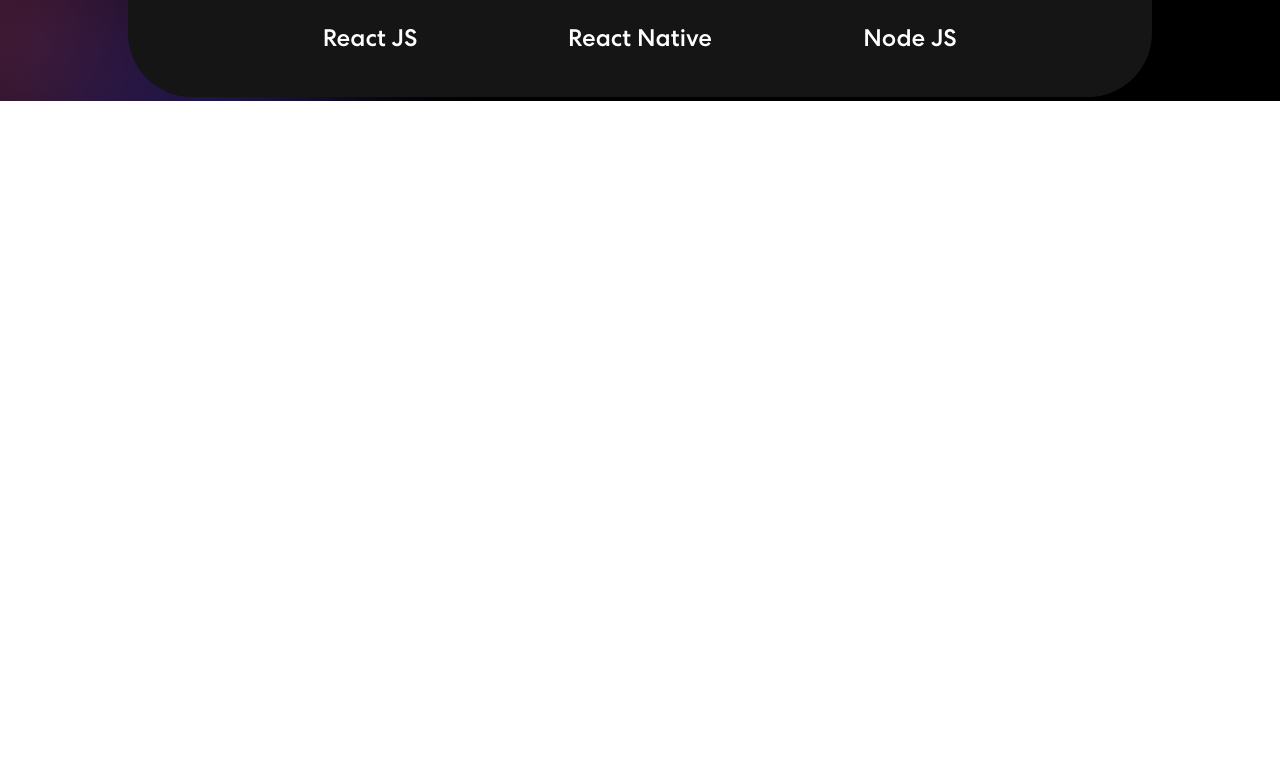
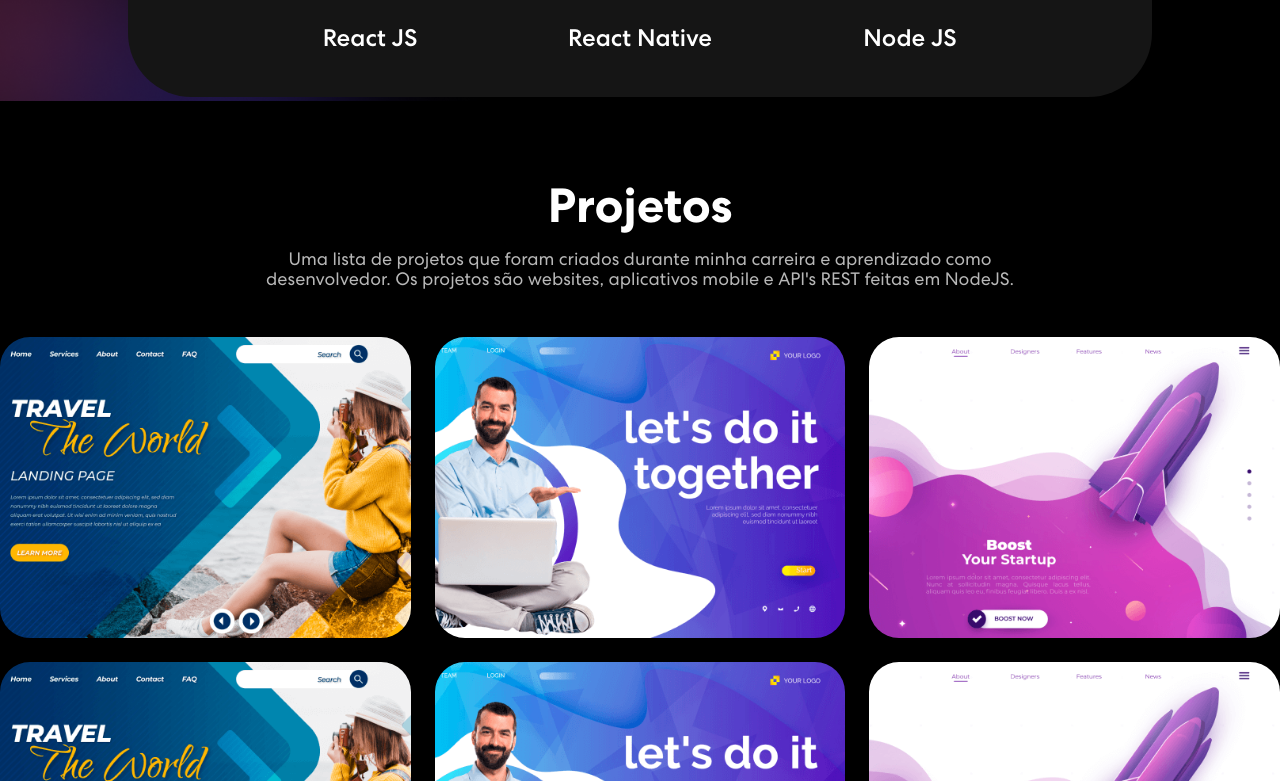
Before and after one commit to brunoinx/responsive-portfolio, a React (Vite) app: page / in a window 1280 px wide. Shown: the part 1159-1940 px from the top of the page. Before the commit the page ends 1263 px from the top, so only its background shows below. Built offline with nearby package versions, Linux system fonts and the light colour scheme.

Commit message:
feat: :sparkles: import project component

```diff
--- a/src/App.tsx
+++ b/src/App.tsx
@@ -1,5 +1,6 @@
 import { Banner } from './components/organisms/Banner';
 import { Navbar } from './components/organisms/Navbar';
+import { Projects } from './components/organisms/Projects';
 import { Skills } from './components/organisms/Skills';
 
 function App() {
@@ -13,6 +14,7 @@
       </div>
 
       <Skills />
+      <Projects />
     </>
   );
 }
```
